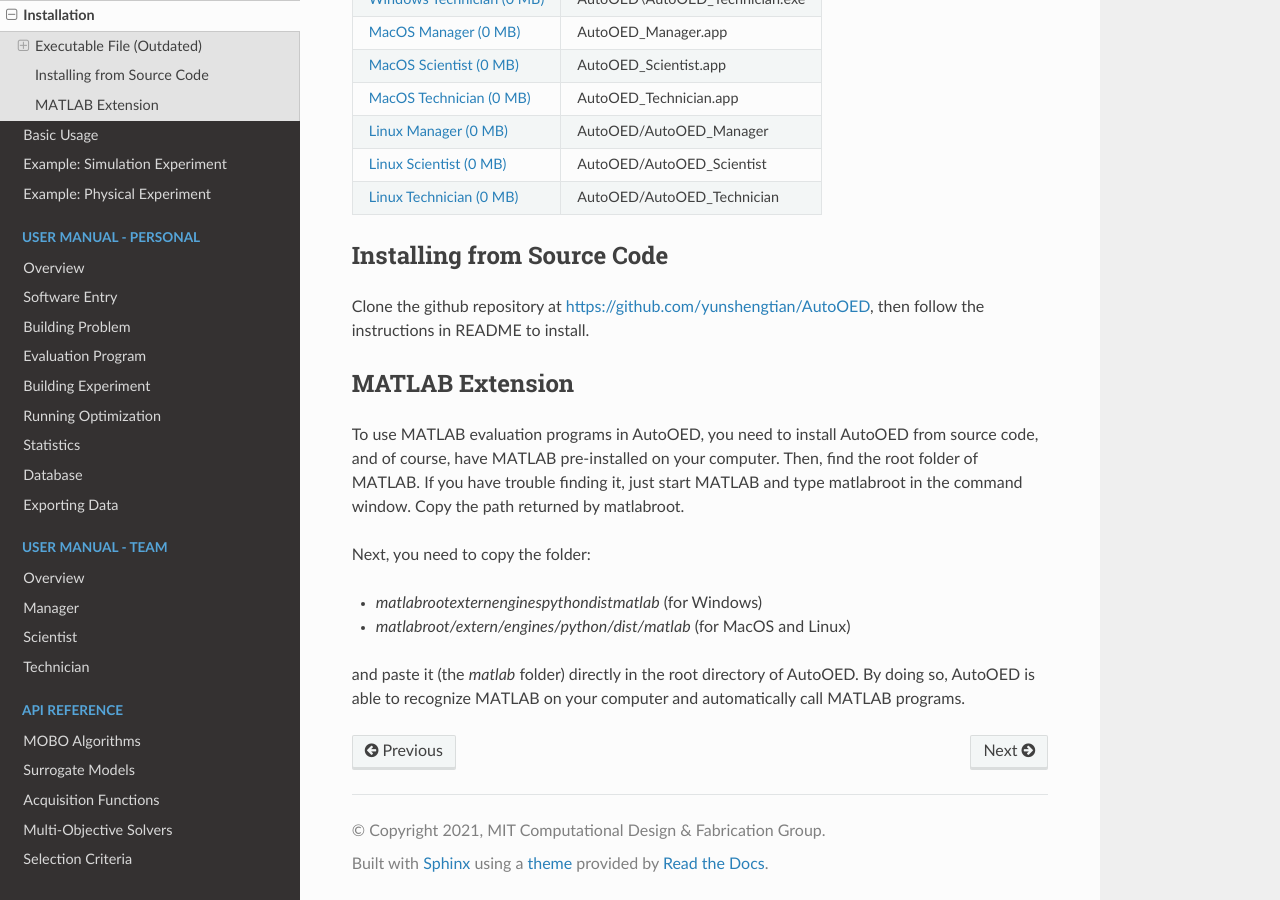
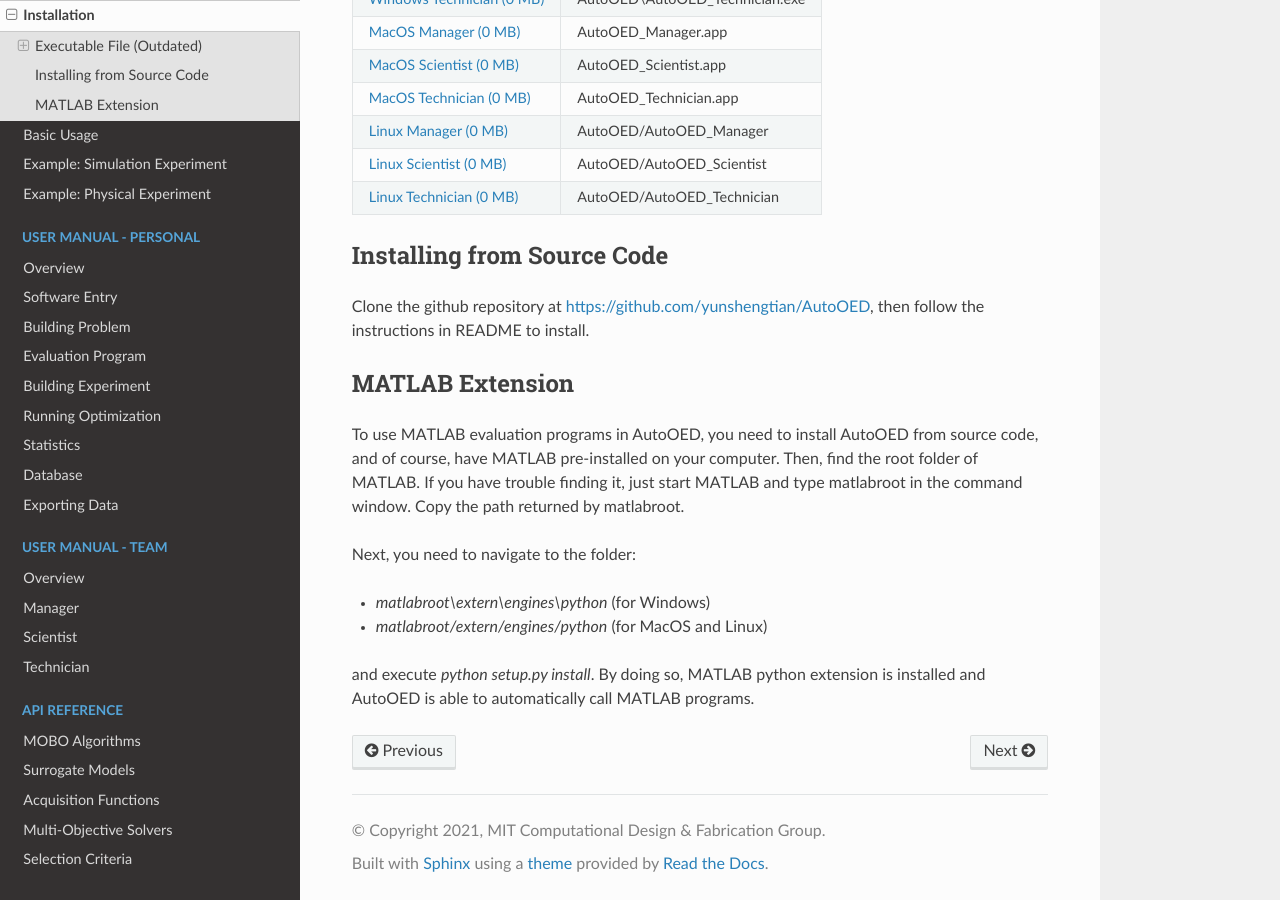
Before and after one commit to yunshengtian/AutoOED, a Sphinx documentation site: the page built from docs/source/content/getting-started/installation.rst, in a window 1280 px wide and 900 px high, scrolled down 925 px. Built offline with Sphinx 7.4.7 and the Read the Docs theme 2.0.0, drawn with Linux system fonts in a browser that asks for light colours.

Commit message:
update docs: fix matlab extension instructions

```diff
--- a/docs/source/content/getting-started/installation.rst
+++ b/docs/source/content/getting-started/installation.rst
@@ -82,10 +82,10 @@ MATLAB Extension
 To use MATLAB evaluation programs in AutoOED, you need to install AutoOED from source code, and of course, have MATLAB pre-installed on your computer.
 Then, find the root folder of MATLAB. If you have trouble finding it, just start MATLAB and type matlabroot in the command window. Copy the path returned by matlabroot.
 
-Next, you need to copy the folder:
+Next, you need to navigate to the folder:
 
-- *matlabroot\extern\engines\python\dist\matlab* (for Windows)
-- *matlabroot/extern/engines/python/dist/matlab* (for MacOS and Linux)
+- *matlabroot\\extern\\engines\\python* (for Windows)
+- *matlabroot/extern/engines/python* (for MacOS and Linux)
 
-and paste it (the *matlab* folder) directly in the root directory of AutoOED.
-By doing so, AutoOED is able to recognize MATLAB on your computer and automatically call MATLAB programs.
+and execute `python setup.py install`.
+By doing so, MATLAB python extension is installed and AutoOED is able to automatically call MATLAB programs.
```
